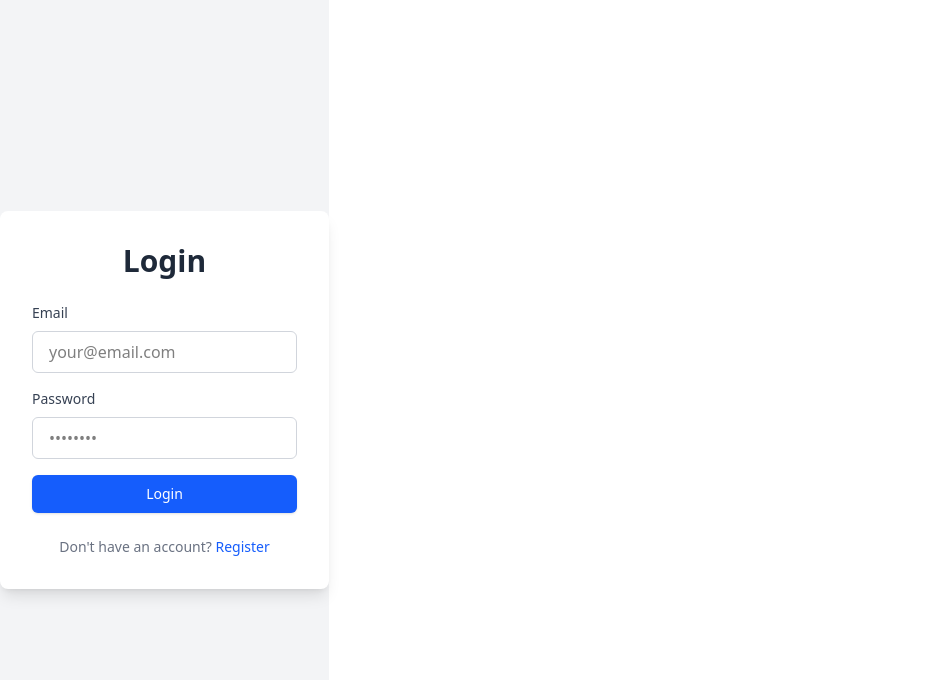
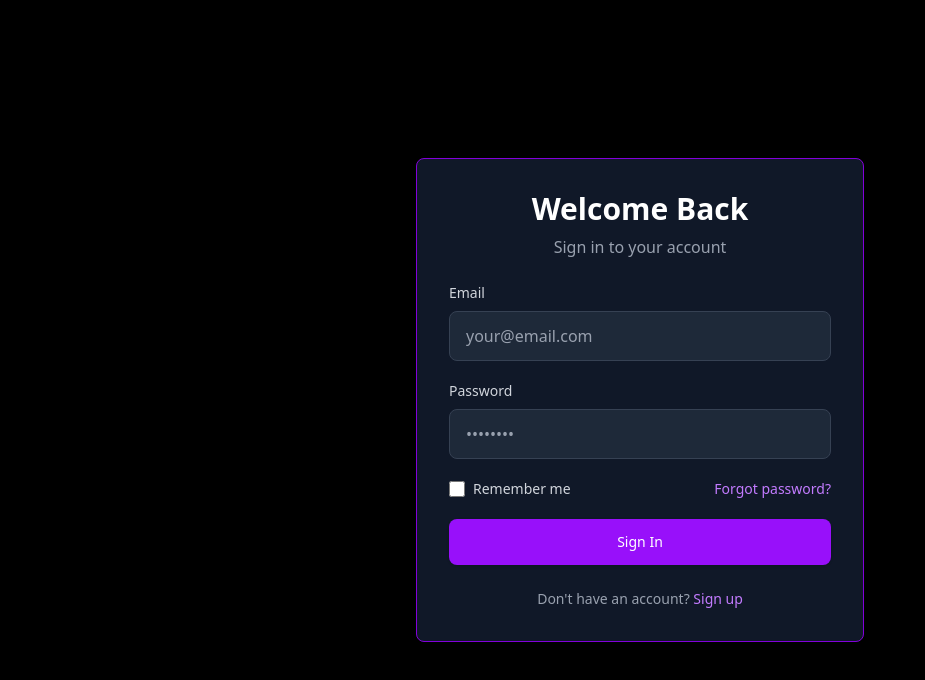
Before and after one commit to YugShrivastava/.EXECUTE_Project, a React (Vite) app in the folder Frontend/: page /login in a window 1280 px wide. Shown: the top 680 px of the page, without its empty margins (0-925 px from the left). Built offline with nearby package versions, Linux system fonts and the light colour scheme.

Commit message:
landingupdated

```diff
--- a/Frontend/src/components/LoginForm.jsx
+++ b/Frontend/src/components/LoginForm.jsx
@@ -27,7 +27,7 @@ const LoginForm = () => {
     try {
       // Assuming your backend API is running on localhost:5000
       // Adjust the URL accordingly
-      const response = await axios.post('http://localhost:5000/auth/login', {
+      const response = await axios.post('http://localhost:3000/api/auth/login', {
         email: formData.email,
         password: formData.password
       });
@@ -60,12 +60,17 @@ const LoginForm = () => {
   };
 
   return (
-    <div className="min-h-screen flex items-center justify-center bg-gray-100">
-      <div className="max-w-md w-full bg-white rounded-lg shadow-lg p-8 space-y-6">
-        <h2 className="text-3xl font-bold text-center text-gray-800">Login</h2>
-        <form onSubmit={handleSubmit} className="space-y-4">
+    <div className="min-h-screen min-w-screen flex bg-black">
+      {/* Left side - Login Form */}
+      <div className="w-full md:w-full flex items-center justify-center p-8">
+        <div className="max-w-md w-full bg-gray-900 rounded-lg shadow-lg p-8 space-y-6 border border-purple-700">
+          <div className="text-center">
+            <h2 className="text-3xl font-bold text-white mb-2">Welcome Back</h2>
+            <p className="text-gray-400">Sign in to your account</p>
+          </div>
+          <form onSubmit={handleSubmit} className="space-y-5">
             <div className="space-y-2">
-            <label htmlFor="email" className="text-sm font-medium text-gray-700 block">
+              <label htmlFor="email" className="text-sm font-medium text-gray-300 block">
                 Email
               </label>
               <input
@@ -75,12 +80,12 @@ const LoginForm = () => {
                 value={formData.email}
                 onChange={handleChange}
                 required
-              className="w-full px-4 py-2 border border-gray-300 rounded-md focus:outline-none focus:ring-2 focus:ring-blue-500 focus:border-blue-500"
+                className="w-full px-4 py-3 bg-gray-800 border border-gray-700 rounded-lg focus:outline-none focus:ring-2 focus:ring-purple-500 focus:border-purple-500 text-white placeholder-gray-400"
                 placeholder="your@email.com"
               />
             </div>
             <div className="space-y-2">
-            <label htmlFor="password" className="text-sm font-medium text-gray-700 block">
+              <label htmlFor="password" className="text-sm font-medium text-gray-300 block">
                 Password
               </label>
               <input
@@ -90,19 +95,37 @@ const LoginForm = () => {
                 value={formData.password}
                 onChange={handleChange}
                 required
-              className="w-full px-4 py-2 border border-gray-300 rounded-md focus:outline-none focus:ring-2 focus:ring-blue-500 focus:border-blue-500"
+                className="w-full px-4 py-3 bg-gray-800 border border-gray-700 rounded-lg focus:outline-none focus:ring-2 focus:ring-purple-500 focus:border-purple-500 text-white placeholder-gray-400"
                 placeholder="••••••••"
               />
             </div>
+            <div className="flex items-center justify-between">
+              <div className="flex items-center">
+                <input
+                  id="remember-me"
+                  name="remember-me"
+                  type="checkbox"
+                  className="h-4 w-4 text-purple-600 focus:ring-purple-500 border-gray-700 rounded bg-gray-800"
+                />
+                <label htmlFor="remember-me" className="ml-2 block text-sm text-gray-300">
+                  Remember me
+                </label>
+              </div>
+              <div className="text-sm">
+                <a href="#" className="font-medium text-purple-400 hover:text-purple-300">
+                  Forgot password?
+                </a>
+              </div>
+            </div>
             {error && (
-            <div className="p-3 bg-red-50 rounded-md">
-              <p className="text-sm text-red-600">{error}</p>
+              <div className="p-3 bg-red-900 border border-red-700 rounded-md">
+                <p className="text-sm text-red-200">{error}</p>
               </div>
             )}
             <button
               type="submit"
               disabled={loading}
-            className="w-full flex justify-center py-2 px-4 border border-transparent rounded-md shadow-sm text-sm font-medium text-white bg-blue-600 hover:bg-blue-700 focus:outline-none focus:ring-2 focus:ring-offset-2 focus:ring-blue-500 disabled:opacity-50 disabled:cursor-not-allowed"
+              className="w-full flex justify-center py-3 px-4 border border-transparent rounded-lg shadow-sm text-sm font-medium text-white bg-purple-600 hover:bg-purple-700 focus:outline-none focus:ring-2 focus:ring-offset-2 focus:ring-purple-500 disabled:opacity-50 disabled:cursor-not-allowed transition-colors duration-200"
             >
               {loading ? (
                 <span className="flex items-center">
@@ -113,16 +136,17 @@ const LoginForm = () => {
                   Logging in...
                 </span>
               ) : (
-              'Login'
+                'Sign In'
               )}
             </button>
           </form>
-        <p className="text-center text-sm text-gray-500">
+          <p className="text-center text-sm text-gray-400">
             Don't have an account?{' '}
-          <a href="/register" className="font-medium text-blue-600 hover:text-blue-500">
-            Register
+            <a href="/register" className="font-medium text-purple-400 hover:text-purple-300">
+              Sign up
             </a>
           </p>
+        </div>
       </div>
     </div>
   );
--- a/Frontend/src/pages/LandingPage.jsx
+++ b/Frontend/src/pages/LandingPage.jsx
@@ -13,16 +13,17 @@ const handleSubmit = () => {
   }
 
   return (
-    <div className="w-screen h-screen bg-[#0D0D0D] text-[#F1F1F1] overflow-hidden relative">
+    <div className="w-screen h-screen bg-black text-white overflow-hidden relative">
 
+      {/* Navigation */}
       <nav className="fixed top-0 left-0 w-full p-4 flex justify-between items-center bg-transparent backdrop-blur-md z-50 px-8">
-        <div className="text-2xl font-bold text-[#E94560]">Festify</div>
+        <div className="text-2xl font-bold text-purple-400">Festify</div>
         <div className="flex gap-6 text-lg font-medium">
           {["home", "about", "features", "contact"].map((section) => (
             <button
               key={section}
               onClick={() => scrollToSection(section)}
-              className="text-white hover:text-[#E94560] transition px-3 py-1 rounded-md hover:bg-gray-800"
+              className="text-white hover:text-purple-400 transition px-3 py-1 rounded-md hover:bg-purple-900/30"
             >
               {section.charAt(0).toUpperCase() + section.slice(1)}
             </button>
@@ -30,14 +31,14 @@ const handleSubmit = () => {
         </div>
       </nav>
 
-
+      {/* Background Effects */}
       <div className="absolute inset-0 overflow-hidden">
-        <div className="absolute w-full h-full bg-gradient-to-r from-[#1E1E1E] to-[#292929] opacity-80 animate-gradient" />
+        <div className="absolute w-full h-full bg-gradient-to-r from-black to-purple-900/40 opacity-80 animate-gradient" />
         <div className="absolute inset-0 pointer-events-none">
           {[...Array(50)].map((_, i) => (
             <div
               key={i}
-              className="absolute w-2 h-2 bg-[#E94560] rounded-full opacity-50 animate-float"
+              className="absolute w-2 h-2 bg-purple-400 rounded-full opacity-50 animate-float"
               style={{
                 top: `${Math.random() * 100}%`,
                 left: `${Math.random() * 100}%`,
@@ -48,15 +49,17 @@ const handleSubmit = () => {
         </div>
       </div>
 
-
+      {/* Main Scroll Container */}
       <div className="snap-y snap-mandatory h-screen overflow-y-scroll scroll-smooth scrollbar-hide relative">
 
+        {/* Home Section - Left-centric layout */}
         <section
           id="home"
-          className="snap-start w-full min-h-screen flex flex-col justify-center items-center text-center px-6 md:px-12 relative"
+          className="snap-start w-full min-h-screen flex flex-col justify-center items-start px-16 md:px-24 relative"
         >
+          <div className="max-w-xl">
             <motion.h1
-            className="text-5xl md:text-6xl font-extrabold mb-4 text-[#E94560]"
+              className="text-5xl md:text-6xl font-extrabold mb-4 text-purple-400"
               initial={{ opacity: 0, y: -50 }}
               animate={{ opacity: 1, y: 0 }}
               transition={{ duration: 0.8 }}
@@ -64,7 +67,7 @@ const handleSubmit = () => {
               Festify: The Ultimate College Fest Platform
             </motion.h1>
             <motion.p
-            className="text-lg md:text-xl font-medium text-gray-400 mb-6 max-w-2xl"
+              className="text-lg md:text-xl font-medium text-gray-300 mb-6"
               initial={{ opacity: 0 }}
               animate={{ opacity: 1 }}
               transition={{ delay: 0.3, duration: 0.8 }}
@@ -72,84 +75,83 @@ const handleSubmit = () => {
               Simplify Event Management & Engagement.
             </motion.p>
             <motion.button
-            className="bg-[#E94560] px-6 py-3 rounded-lg font-semibold shadow-lg hover:bg-[#C7324A] transition"
+              className="bg-purple-500 px-6 py-3 rounded-lg font-semibold shadow-lg hover:bg-purple-600 transition text-white"
               whileHover={{ scale: 1.05 }}
               onClick={handleSubmit}
             >
               Get Started
             </motion.button>
+          </div>
         </section>
 
-
+        {/* About Section - Left-centric layout */}
         <section
           id="about"
-          className="snap-start w-full min-h-screen flex flex-col justify-center items-center text-center px-6 md:px-12"
+          className="snap-start w-full min-h-screen flex flex-col justify-center items-start px-16 md:px-24"
         >
-          <h2 className="text-4xl md:text-5xl font-bold text-[#E94560] mb-4">
+          <div className="max-w-xl">
+            <h2 className="text-4xl md:text-5xl font-bold text-purple-400 mb-4">
               About Us
             </h2>
-          <p className="max-w-3xl text-gray-400 text-lg md:text-xl mb-6">
+            <p className="text-gray-300 text-lg md:text-xl mb-6">
               Festify is designed to revolutionize college fest management by
               providing a seamless, all-in-one platform. We understand the
               challenges faced by organizers and participants alike, from handling
               registrations to ensuring smooth event coordination.
             </p>
-          <p className="max-w-3xl text-gray-400 text-lg md:text-xl">
+            <p className="text-gray-300 text-lg md:text-xl">
               With an intuitive interface, robust event management tools, and
               interactive engagement features, we bridge the gap between
               organizers and attendees. Whether you're planning a cultural
               extravaganza, a tech fest, or a sports tournament, Festify is the
               perfect partner to make your event a grand success.
             </p>
-        </section>
-
-
-        <section
-  id="features"
-  className="snap-start w-full min-h-screen flex flex-col justify-center items-center px-6 md:px-12"
->
-  <h2 className="text-4xl md:text-5xl font-bold text-[#E94560] mb-6">
-    Key Features
-  </h2>
-
-  <div className="grid grid-cols-1 sm:grid-cols-2 md:grid-cols-3 gap-10 w-full max-w-6xl">
-    {[
-      { title: "Event Listings", icon: "📅", desc: "Easily browse and discover upcoming events." },
-      { title: "Registration System", icon: "📝", desc: "Seamless participant registration and management." },
-      { title: "Interactive Quizzes", icon: "🎯", desc: "Engage attendees with fun and informative quizzes." },
-      { title: "Real-time Notifications", icon: "🔔", desc: "Stay updated with instant event alerts." },
-      { title: "Automated Scheduling", icon: "⏳", desc: "Hassle-free event scheduling and time management." },
-      { title: "Analytics Dashboard", icon: "📊", desc: "Gain insights with real-time event analytics." }
-    ].map((feature, index) => (
-      <motion.div
-        key={index}
-        className="p-6 bg-[#292929] rounded-lg shadow-lg hover:shadow-2xl transition transform hover:scale-105 text-white flex flex-col items-center"
-        whileHover={{ scale: 1.05 }}
-      >
-        <div className="text-4xl">{feature.icon}</div>
-        <h3 className="text-xl font-semibold mt-4">{feature.title}</h3>
-        <p className="mt-2 text-gray-400 text-center">{feature.desc}</p>
-      </motion.div>
-    ))}
           </div>
         </section>
 
-
-
+        {/* Features Section - Left-centric layout */}
         <section
-          id="contact"
-          className="snap-start w-full min-h-screen flex flex-col justify-center items-center bg-gradient-to-r from-[#292929] to-[#121212] px-6 md:px-12 relative"
+          id="features"
+          className="snap-start w-full min-h-screen flex flex-col justify-center items-start px-16 md:px-24 relative"
         >
-          <h2 className="text-4xl md:text-5xl font-bold text-[#E94560] mb-4">
-            Contact Us
+          <div className="max-w-xl">
+            <h2 className="text-4xl md:text-5xl font-bold text-purple-400 mb-6">
+              Features
             </h2>
 
-          {/* Red Dotted Background Animation */}
+            <div className="space-y-8">
+              <div className="bg-purple-900/20 p-6 rounded-lg border border-purple-700/30 hover:border-purple-500/50 transition">
+                <h3 className="text-2xl font-bold text-white mb-2">Event Management</h3>
+                <p className="text-gray-300">
+                  Create, schedule, and manage multiple events with ease. Control registrations,
+                  track attendance, and organize venues all from a single dashboard.
+                </p>
+              </div>
+
+              <div className="bg-purple-900/20 p-6 rounded-lg border border-purple-700/30 hover:border-purple-500/50 transition">
+                <h3 className="text-2xl font-bold text-white mb-2">Participant Engagement</h3>
+                <p className="text-gray-300">
+                  Keep attendees engaged with real-time updates, interactive maps,
+                  personalized schedules, and in-app messaging.
+                </p>
+              </div>
+
+              <div className="bg-purple-900/20 p-6 rounded-lg border border-purple-700/30 hover:border-purple-500/50 transition">
+                <h3 className="text-2xl font-bold text-white mb-2">Analytics & Insights</h3>
+                <p className="text-gray-300">
+                  Gain valuable insights with comprehensive analytics on attendance,
+                  engagement, and participant demographics to improve future events.
+                </p>
+              </div>
+            </div>
+          </div>
+
+          {/* Background particles for features section */}
           <div className="absolute inset-0 pointer-events-none">
-            {[...Array(30)].map((_, i) => (
+            {[...Array(20)].map((_, i) => (
               <div
                 key={i}
-                className="absolute w-2 h-2 bg-[#E94560] rounded-full opacity-60 animate-float"
+                className="absolute w-2 h-2 bg-purple-400 rounded-full opacity-40 animate-float"
                 style={{
                   top: `${Math.random() * 100}%`,
                   left: `${Math.random() * 100}%`,
@@ -158,31 +160,58 @@ const handleSubmit = () => {
               />
             ))}
           </div>
+        </section>
 
-          <form className="w-full max-w-2xl z-10">
+        {/* Contact Section - Left-centric layout */}
+        <section
+          id="contact"
+          className="snap-start w-full min-h-screen flex flex-col justify-center items-start bg-gradient-to-r from-black to-purple-900/40 px-16 md:px-24 relative"
+        >
+          <div className="max-w-xl z-10">
+            <h2 className="text-4xl md:text-5xl font-bold text-purple-400 mb-4">
+              Contact Us
+            </h2>
+
+            <form className="w-full">
               <input
                 type="text"
                 placeholder="Your Name"
-              className="w-full p-3 mb-4 bg-[#1E1E1E] text-white border border-gray-600 rounded-md focus:ring-2 focus:ring-[#E94560]"
+                className="w-full p-3 mb-4 bg-black/60 text-white border border-purple-700 rounded-md focus:ring-2 focus:ring-purple-400"
               />
               <input
                 type="email"
                 placeholder="Your Email"
-              className="w-full p-3 mb-4 bg-[#1E1E1E] text-white border border-gray-600 rounded-md focus:ring-2 focus:ring-[#E94560]"
+                className="w-full p-3 mb-4 bg-black/60 text-white border border-purple-700 rounded-md focus:ring-2 focus:ring-purple-400"
               />
               <textarea
                 placeholder="Your Message"
                 rows="4"
-              className="w-full p-3 mb-4 bg-[#1E1E1E] text-white border border-gray-600 rounded-md focus:ring-2 focus:ring-[#E94560]"
+                className="w-full p-3 mb-4 bg-black/60 text-white border border-purple-700 rounded-md focus:ring-2 focus:ring-purple-400"
               />
-            <button className="bg-[#E94560] text-white px-6 py-3 rounded-lg font-semibold hover:bg-[#C7324A] transition w-full">
+              <button className="bg-purple-500 text-white px-6 py-3 rounded-lg font-semibold hover:bg-purple-600 transition w-full">
                 Send Message
               </button>
             </form>
+          </div>
+
+          {/* Background particles */}
+          <div className="absolute inset-0 pointer-events-none">
+            {[...Array(30)].map((_, i) => (
+              <div
+                key={i}
+                className="absolute w-2 h-2 bg-purple-400 rounded-full opacity-60 animate-float"
+                style={{
+                  top: `${Math.random() * 100}%`,
+                  left: `${Math.random() * 100}%`,
+                  animationDelay: `${Math.random() * 5}s`
+                }}
+              />
+            ))}
+          </div>
         </section>
 
-
-        <footer className="snap-start w-full h-20 bg-[#121212] flex justify-center items-center px-6 md:px-12">
+        {/* Footer */}
+        <footer className="snap-start w-full h-20 bg-black flex justify-center items-center px-6 md:px-12 border-t border-purple-900/30">
           <p className="text-gray-400 text-center">
             &copy; 2025 Festify | All Rights Reserved
           </p>
```
Lines whose indentation alone changed are shown as unchanged.
